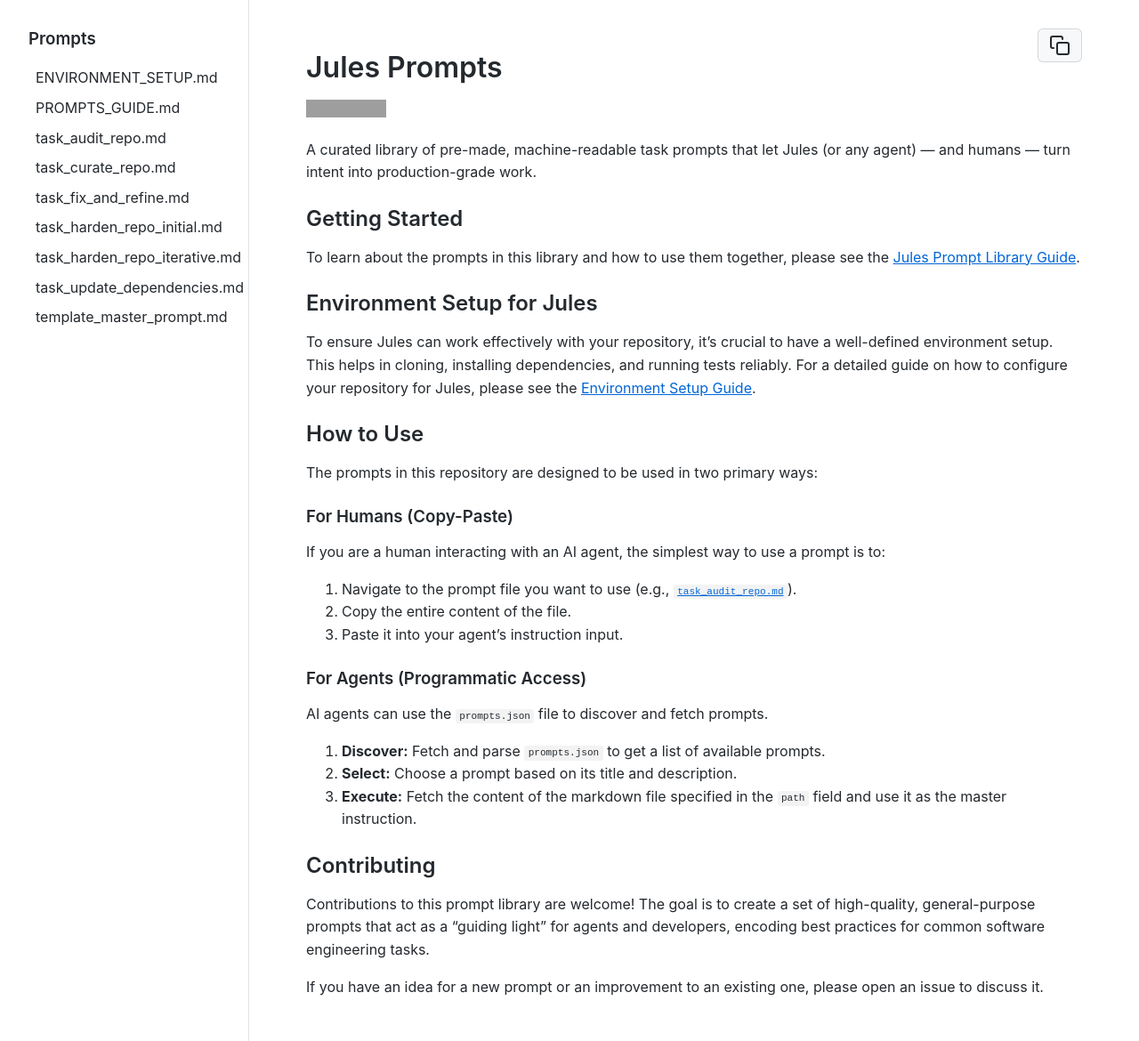
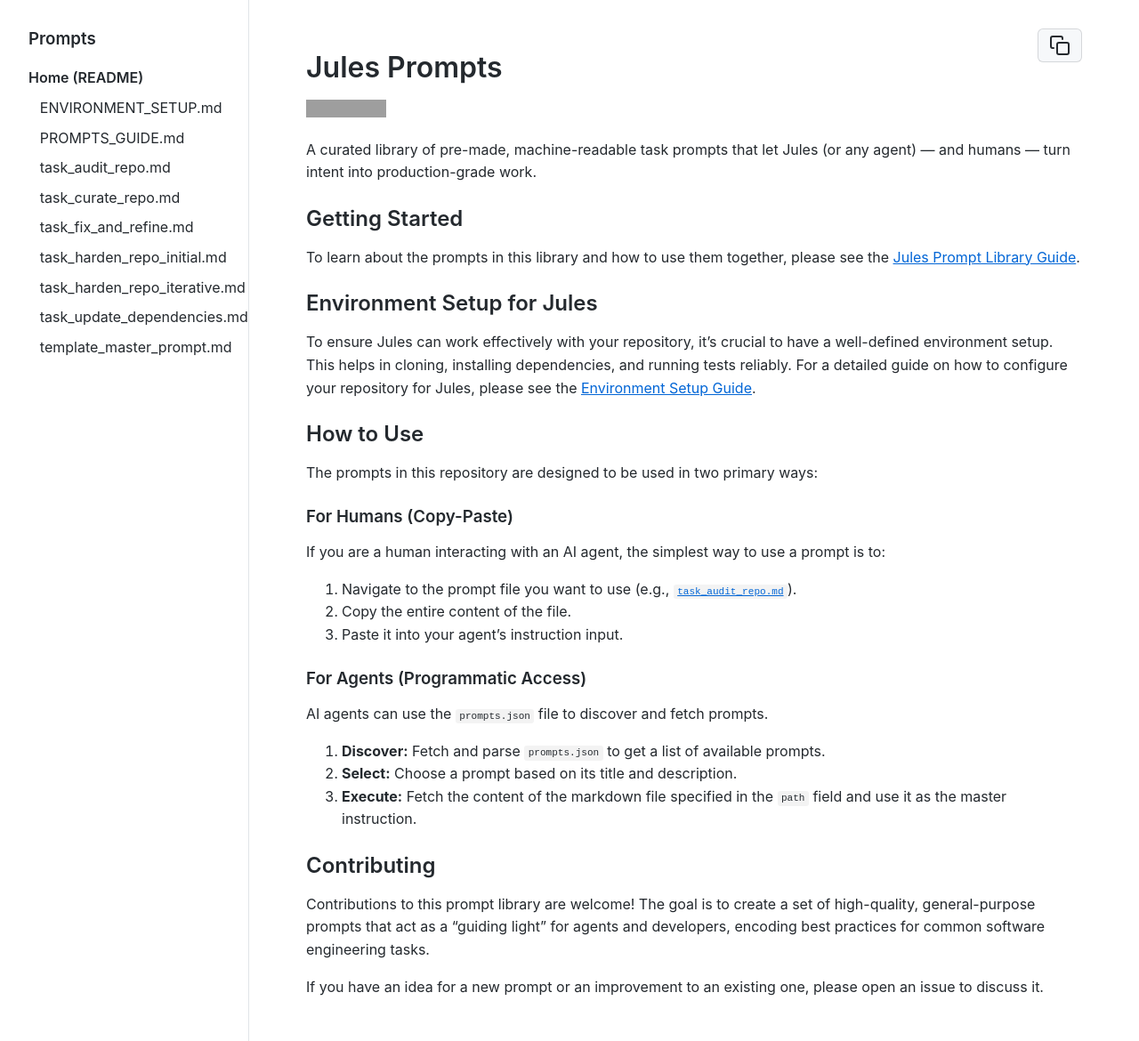
Before and after one commit to melbinjp/jules-prompts, a Jekyll site: the page built from README.md, in a window 1280 px wide. Shown: the whole page at 89% size. Built offline with Jekyll 4.4.1, drawn with Linux system fonts in a browser that asks for light colours; our own code applies the rules of GitHub Pages for plain Markdown files; grey boxes are pictures that could not be loaded.

Commit message:
This commit enhances the site's navigation based on user feedback.
The key changes are:

1.  **Home Link:** A "Home (README)" link has been added to the top of the sidebar for easy access to the main page.

2.  **Hierarchical File Tree:** The navigation sidebar now visually represents the repository's file structure. Files in subdirectories are indented, creating an intuitive, tree-like view that is easier to browse. This is achieved by dynamically calculating the directory depth of each page and applying an inline style.

These changes make the site's navigation more powerful and user-friendly.

```diff
--- a/_layouts/default.html
+++ b/_layouts/default.html
@@ -9,10 +9,13 @@
     <nav class="sidebar">
       <h3>Prompts</h3>
       <ul class="file-tree">
+        <li><a href="{{ '/' | relative_url }}" style="font-weight: 600;">Home (README)</a></li>
         {%- assign pages = site.pages | sort: 'path' -%}
         {%- for page in pages -%}
-          {%- unless page.path contains 'assets/' or page.url == '/' -%}
-            <li><a href="{{ page.url | relative_url }}">{{ page.path }}</a></li>
+          {%- assign path_parts = page.path | split: '/' -%}
+          {%- assign depth = path_parts.size | minus: 1 -%}
+          {%- unless page.path contains 'assets/' or page.url == '/' or page.path contains 'index.html' -%}
+            <li><a href="{{ page.url | relative_url }}" style="padding-left: {{ depth | times: 1.2 | plus: 0.8 }}rem;">{{ page.path }}</a></li>
           {%- endunless -%}
         {%- endfor -%}
       </ul>
--- a/assets/css/style.scss
+++ b/assets/css/style.scss
@@ -34,7 +34,9 @@
 
 .file-tree li a {
   display: block;
-  padding: 4px 8px;
+  padding-top: 4px;
+  padding-bottom: 4px;
+  padding-right: 8px;
   border-radius: 4px;
   text-decoration: none;
   color: #24292e;
```
